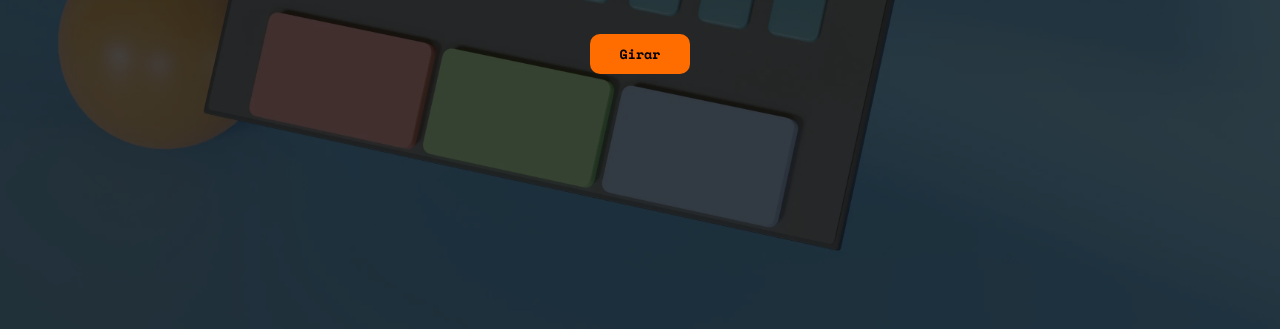
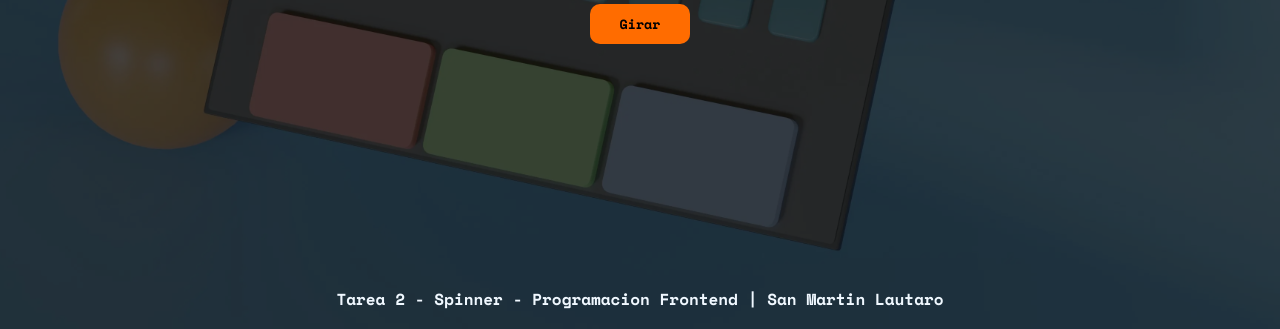
Before and after one commit to Laut1114/Tarea2-Spinner-ProgramacionFrontend, a plain HTML site: page src/index.html in a window 1280 px wide. Shown: the part 471-800 px from the top of the page. Drawn offline with nearby package versions, Linux system fonts and the light colour scheme.

Commit message:
final commit

```diff
--- a/src/index.html
+++ b/src/index.html
@@ -8,10 +8,12 @@
 </head>
 <body>
     <div class="container">
-        <img id="logo" src="https://interactive-examples.mdn.mozilla.net/media/examples/firefox-logo.svg" alt="wheel">
-        <button id="spin-btn" onclick="spin()">Girar</button>
+        <div class="spin-container">
+            <img id="logo" src="https://interactive-examples.mdn.mozilla.net/media/examples/firefox-logo.svg" alt="wheel">
+            <button id="spin-btn" onclick="spin()">Girar</button>
+        </div>
+        <footer><p>Tarea 2 - Spinner - Programacion Frontend | San Martin Lautaro</p></footer>
     </div>
-
     <script src="../public/main.js"></script>
 </body>
 </html>
--- a/src/styles/style.css
+++ b/src/styles/style.css
@@ -19,11 +19,23 @@ html body {
     flex-wrap: wrap;
     justify-content: center;
     align-items: center;
-    gap: 50px;
+
     background: url("/assets/firefox.webp") center;
     background-size: cover;
     background-color: rgba(0, 0, 0, 0.7);
     background-blend-mode: overlay;
+}
+
+.spin-container {
+    width: 100%;
+    height: 100vh;
+    display: flex;
+    flex-direction: column;
+    flex-wrap: wrap;
+    justify-content: center;
+    align-items: center;
+    flex: 1;
+    gap: 50px;
 }
 
 @keyframes spin {
@@ -70,6 +82,6 @@ footer {
     align-items: center;
     bottom: 0%;
     color: aliceblue;
-    background-color: #212f3c;
-    border-radius: 5px;
+    font-family: "Space Mono", monospace;
+    font-weight: 700;
 }
```
